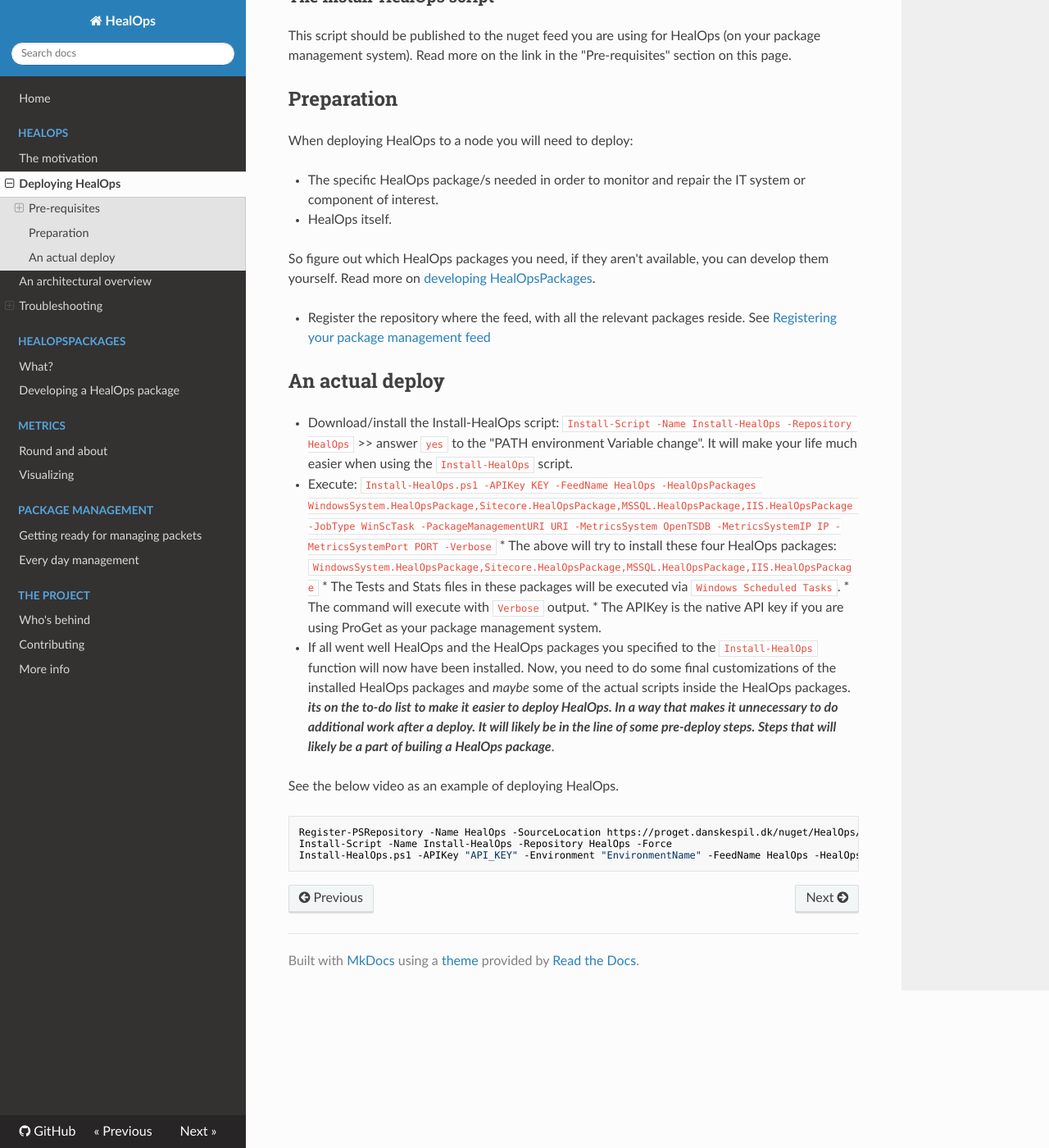
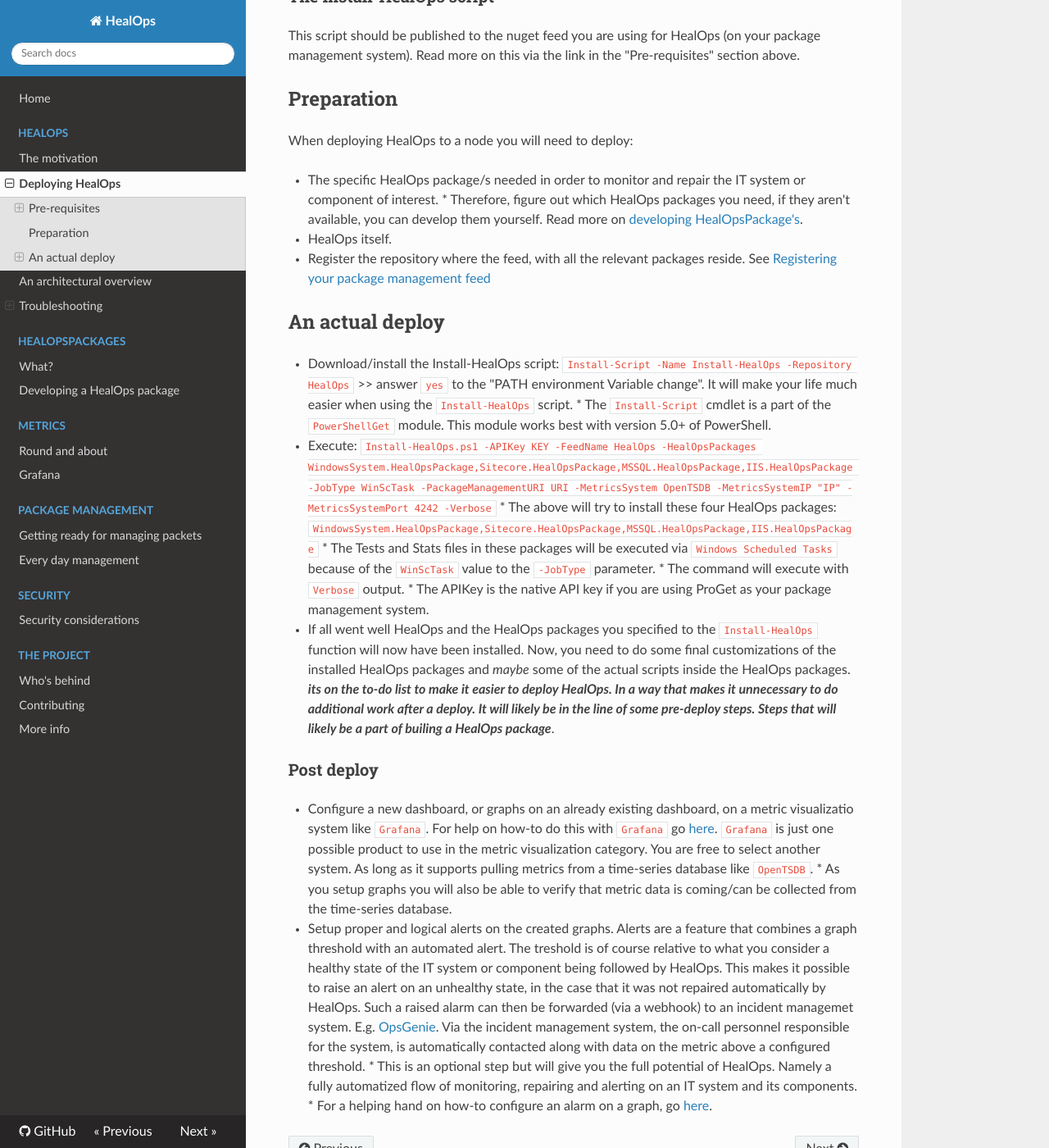
Before and after one commit to larssb/HealOps, an MkDocs documentation site: the page built from docs/HealOps-Deploying.md, in a window 1280 px wide and 1400 px high, scrolled down 330 px. Shown: the whole window at 82% size. Built offline with MkDocs 1.6.1, drawn with Linux system fonts in a browser that asks for light colours; nearby versions of some CDN libraries; old or Windows-style settings are respelled for this version of MkDocs.

Commit message:
Updates to the documentation. mkdocs updates.

````diff
--- a/docs/HealOps-Deploying.md
+++ b/docs/HealOps-Deploying.md
@@ -6,33 +6,32 @@ HealOps rely on some backend services and components. These are described on [Th
 
 ### The Install-HealOps script
 
-This script should be published to the nuget feed you are using for HealOps (on your package management system). Read more on the link in the "Pre-requisites" section on this page.
+This script should be published to the nuget feed you are using for HealOps (on your package management system). Read more on this via the link in the "Pre-requisites" section above.
 
 ## Preparation
 
 When deploying HealOps to a node you will need to deploy:
 
 * The specific HealOps package/s needed in order to monitor and repair the IT system or component of interest.
+        * Therefore, figure out which HealOps packages you need, if they aren't available, you can develop them yourself. Read more on [developing HealOpsPackage's](./HealOpsPackages-GettingStarted.md).
 * HealOps itself.
-
-So figure out which HealOps packages you need, if they aren't available, you can develop them yourself. Read more on [developing HealOpsPackages](./HealOpsPackages-GettingStarted.md).
-
 * Register the repository where the feed, with all the relevant packages reside. See [Registering your package management feed](./PackageManagement-TheDailyRoutine.md/#registering-your-package-management-feed)
 
 ## An actual deploy
 
 * Download/install the Install-HealOps script: `Install-Script -Name Install-HealOps -Repository HealOps` >> answer `yes` to the "PATH environment Variable change". It will make your life much easier when using the `Install-HealOps` script.
-* Execute: `Install-HealOps.ps1 -APIKey KEY -FeedName HealOps -HealOpsPackages WindowsSystem.HealOpsPackage,Sitecore.HealOpsPackage,MSSQL.HealOpsPackage,IIS.HealOpsPackage -JobType WinScTask -PackageManagementURI URI -MetricsSystem OpenTSDB -MetricsSystemIP IP -MetricsSystemPort PORT -Verbose`
+        * The `Install-Script` cmdlet is a part of the `PowerShellGet` module. This module works best with version 5.0+ of PowerShell.
+* Execute: `Install-HealOps.ps1 -APIKey KEY -FeedName HealOps -HealOpsPackages WindowsSystem.HealOpsPackage,Sitecore.HealOpsPackage,MSSQL.HealOpsPackage,IIS.HealOpsPackage -JobType WinScTask -PackageManagementURI URI -MetricsSystem OpenTSDB -MetricsSystemIP "IP" -MetricsSystemPort 4242 -Verbose`
         * The above will try to install these four HealOps packages: `WindowsSystem.HealOpsPackage,Sitecore.HealOpsPackage,MSSQL.HealOpsPackage,IIS.HealOpsPackage`
-        * The Tests and Stats files in these packages will be executed via `Windows Scheduled Tasks`.
+        * The Tests and Stats files in these packages will be executed via `Windows Scheduled Tasks` because of the `WinScTask` value to the `-JobType` parameter.
         * The command will execute with `Verbose` output.
         * The APIKey is the native API key if you are using ProGet as your package management system.
 * If all went well HealOps and the HealOps packages you specified to the `Install-HealOps` function will now have been installed. Now, you need to do some final customizations of the installed HealOps packages and _maybe_ some of the actual scripts inside the HealOps packages. **_its on the to-do list to make it easier to deploy HealOps. In a way that makes it unnecessary to do additional work after a deploy. It will likely be in the line of some pre-deploy steps. Steps that will likely be a part of builing a HealOps package_**.
 
-See the below video as an example of deploying HealOps.
+### Post deploy
 
-```
-Register-PSRepository -Name HealOps -SourceLocation https://proget.danskespil.dk/nuget/HealOps/ -PublishLocation https://proget.danskespil.dk/nuget/HealOps/ -ScriptSourceLocation https://proget.danskespil.dk/nuget/HealOps -ScriptPublishLocation https://proget.danskespil.dk/nuget/HealOps -InstallationPolicy Trusted -PackageManagementProvider NuGet
-Install-Script -Name Install-HealOps -Repository HealOps -Force
-Install-HealOps.ps1 -APIKey "API_KEY" -Environment "EnvironmentName" -FeedName HealOps -HealOpsPackages WindowsSystem.HealOpsPackage,Sitecore.HealOpsPackage,IIS.HealOpsPackage -JobType WinScTask -PackageManagementURI https://proget.danskespil.dk -MetricsSystem OpenTSDB -MetricsSystemIP 192.168.49.111 -MetricsSystemPort 4242 -Verbose
-```
+* Configure a new dashboard, or graphs on an already existing dashboard, on a metric visualizatio system like `Grafana`. For help on how-to do this with `Grafana` go [here](./Grafana-VisualizingMetrics.md). `Grafana` is just one possible product to use in the metric visualization category. You are free to select another system. As long as it supports pulling metrics from a time-series database like `OpenTSDB`.
+        * As you setup graphs you will also be able to verify that metric data is coming/can be collected from the time-series database.
+* Setup proper and logical alerts on the created graphs. Alerts are a feature that combines a graph threshold with an automated alert. The treshold is of course relative to what you consider a healthy state of the IT system or component being followed by HealOps. This makes it possible to raise an alert on an unhealthy state, in the case that it was not repaired automatically by HealOps. Such a raised alarm can then be forwarded (via a webhook) to an incident managemet system. E.g. [OpsGenie](https://www.opsgenie.com/). Via the incident management system, the on-call personnel responsible for the system, is automatically contacted along with data on the metric above a configured threshold.
+        * This is an optional step but will give you the full potential of HealOps. Namely a fully automatized flow of monitoring, repairing and alerting on an IT system and its components.
+        * For a helping hand on how-to configure an alarm on a graph, go [here](Grafana-ConfigurationAndSetup.md#configuring-an-alert).
--- a/mkdocs.yml
+++ b/mkdocs.yml
@@ -13,15 +13,18 @@ pages:
     - Troubleshooting:
       - OpenTSDB: 'HealOps-Troubleshooting-OpenTSDB.md'
       - Package management: 'HealOps-Troubleshooting-PackageManagement.md'
+      - HealOps and HealOps packages: 'HealOps-Troubleshooting-HealOpsAndPackages.md'
   - HealOpsPackages:
     - What?: 'HealOpsPackages-What.md'
     - Developing a HealOps package: 'HealOpsPackages-Developing.md'
   - Metrics:
     - Round and about: 'Metrics.md'
-    - Visualizing: 'Grafana-VisualizingMetrics.md'
+    - Grafana: 'Grafana-ConfigurationAndSetup.md'
   - Package Management:
       - Getting ready for managing packets: 'PackageManagement-Setup.md'
       - Every day management: 'PackageManagement-TheDailyRoutine.md'
+  - Security:
+      - Security considerations: 'HealOps-Security.md'
   - The project:
     - Who's behind: 'Who.md'
     - Contributing: 'Contributing.md'
````
Also changed, not shown: docs/Contributing.md (+16 -3 lines), docs/Grafana-ConfigurationAndSetup.md (added, +23 -0 lines), docs/Grafana-VisualizingMetrics.md (deleted, +0 -8 lines), docs/HealOps-Security.md (added, +14 -0 lines), docs/HealOps-Troubleshooting-HealOpsAndPackages.md (added, +49 -0 lines), docs/IncidentManagement-Integration.md (added).
